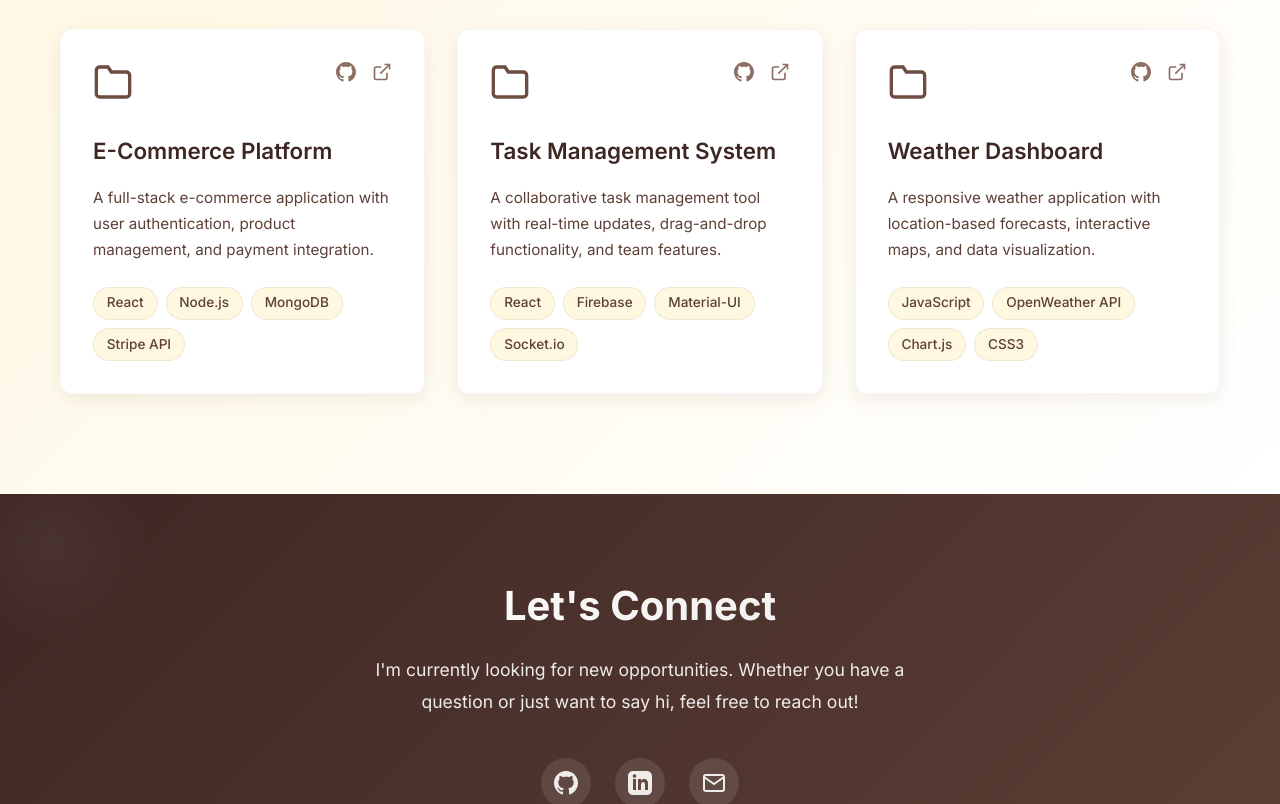
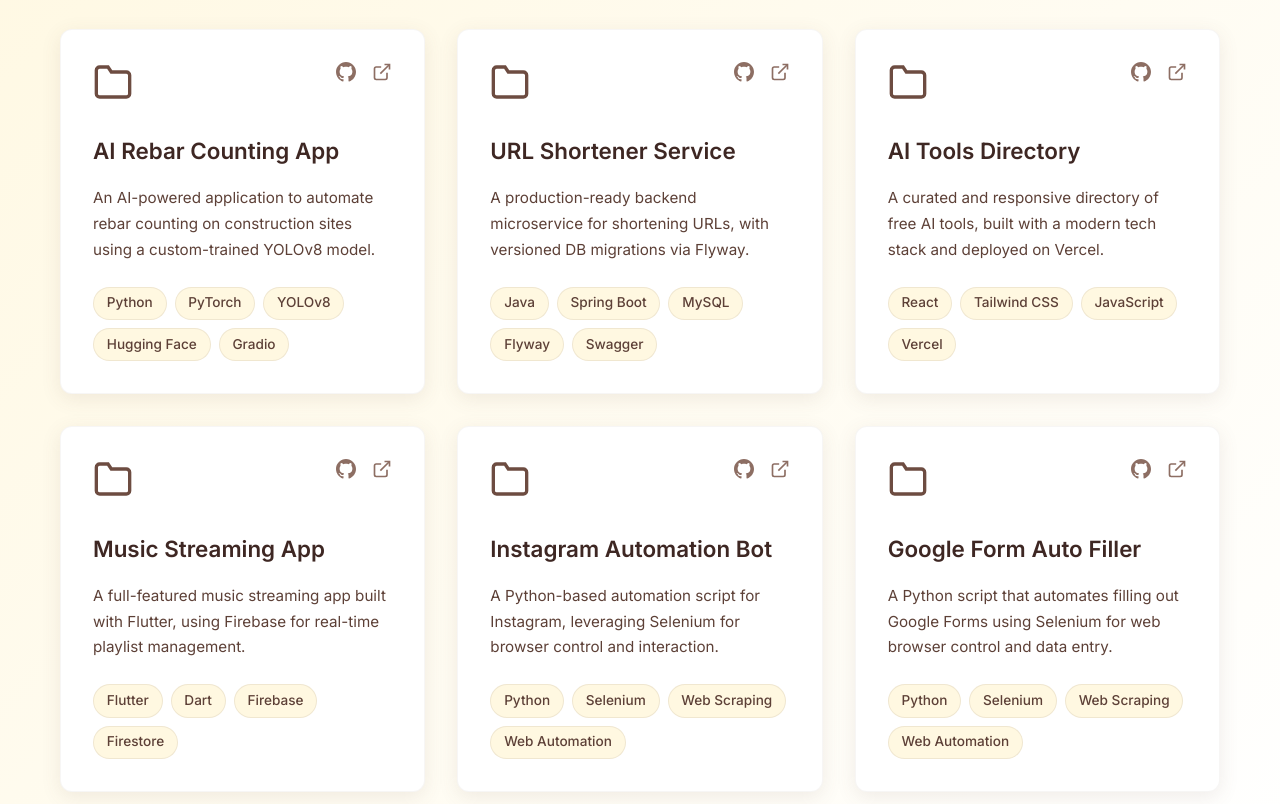
Before and after one commit to ongcl03/ongcl03.github.io, a React (Vite) app: page / in a window 1280 px wide. Shown: the part 1700-2504 px from the top of the page. Built offline with nearby package versions, Linux system fonts and the light colour scheme.

Commit message:
feat: Update Projects component with new project entries and descriptions

```diff
--- a/src/components/Projects.jsx
+++ b/src/components/Projects.jsx
@@ -5,37 +5,65 @@ const Projects = () => {
   const projects = [
     {
       id: 1,
-      title: "E-Commerce Platform",
+      title: "AI Rebar Counting App",
       description:
-        "A full-stack e-commerce application with user authentication, product management, and payment integration.",
-      technologies: ["React", "Node.js", "MongoDB", "Stripe API"],
-      github: "https://github.com/yourusername/project1",
-      live: "https://project1.netlify.app",
+        "An AI-powered application to automate rebar counting on construction sites using a custom-trained YOLOv8 model.",
+      technologies: ["Python", "PyTorch", "YOLOv8", "Hugging Face", "Gradio"],
+      github: "https://github.com/ongcl03/rebar-yolov8-model",
+      live: "https://huggingface.co/spaces/cl0504/rebar-yolov8-app",
     },
     {
       id: 2,
-      title: "Task Management System",
+      title: "URL Shortener Service",
       description:
-        "A collaborative task management tool with real-time updates, drag-and-drop functionality, and team features.",
-      technologies: ["React", "Firebase", "Material-UI", "Socket.io"],
-      github: "https://github.com/yourusername/project2",
-      live: "https://project2.netlify.app",
+        "A production-ready backend microservice for shortening URLs, with versioned DB migrations via Flyway.",
+      technologies: ["Java", "Spring Boot", "MySQL", "Flyway", "Swagger"],
+      github: "https://github.com/ongcl03/url-shortener",
+      live: "https://github.com/ongcl03/url-shortener", // No demo link for backend service
     },
     {
       id: 3,
-      title: "Weather Dashboard",
+      title: "AI Tools Directory",
       description:
-        "A responsive weather application with location-based forecasts, interactive maps, and data visualization.",
-      technologies: ["JavaScript", "OpenWeather API", "Chart.js", "CSS3"],
-      github: "https://github.com/yourusername/project3",
-      live: "https://project3.netlify.app",
+        "A curated and responsive directory of free AI tools, built with a modern tech stack and deployed on Vercel.",
+      technologies: ["React", "Tailwind CSS", "JavaScript", "Vercel"],
+      github: "https://github.com/ongcl03/Ai-List-Site",
+      live: "https://free-aitools.vercel.app/",
+    },
+    {
+      id: 4,
+      title: "Music Streaming App",
+      description:
+        "A full-featured music streaming app built with Flutter, using Firebase for real-time playlist management.",
+      technologies: ["Flutter", "Dart", "Firebase", "Firestore"],
+      github:
+        "https://github.com/ongcl03/flutter_projects/tree/reverb_music_stream_app",
+      live: "https://github.com/ongcl03/flutter_projects/tree/reverb_music_stream_app", // No demo link
+    },
+    {
+      id: 5,
+      title: "Instagram Automation Bot",
+      description:
+        "A Python-based automation script for Instagram, leveraging Selenium for browser control and interaction.",
+      technologies: ["Python", "Selenium", "Web Scraping", "Web Automation"],
+      github: "https://github.com/ongcl03/InstaPy",
+      live: "https://github.com/ongcl03/InstaPy", // No demo link for a script
+    },
+    {
+      id: 6,
+      title: "Google Form Auto Filler",
+      description:
+        "A Python script that automates filling out Google Forms using Selenium for web browser control and data entry.",
+      technologies: ["Python", "Selenium", "Web Scraping", "Web Automation"],
+      github: "https://github.com/ongcl03/Google-Form-Auto-Filler",
+      live: "https://github.com/ongcl03/Google-Form-Auto-Filler", // No demo link for a script
     },
   ];
 
   return (
     <section id="projects" className="projects">
       <div className="projects-container">
-        <h2 className="section-title">Featured Projects</h2>
+        <h2 className="section-title">Projects</h2>
         <div className="projects-grid">
           {projects.map((project) => (
             <div key={project.id} className="project-card">
```
